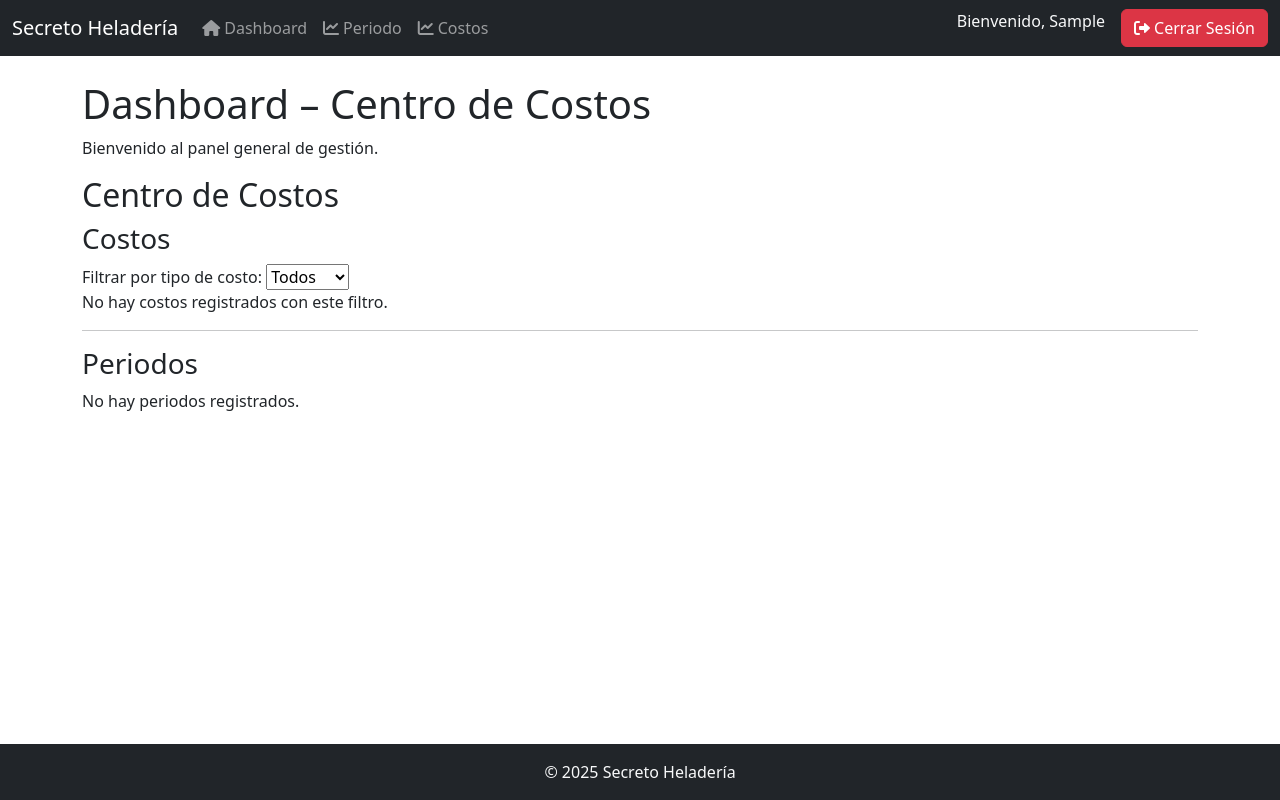
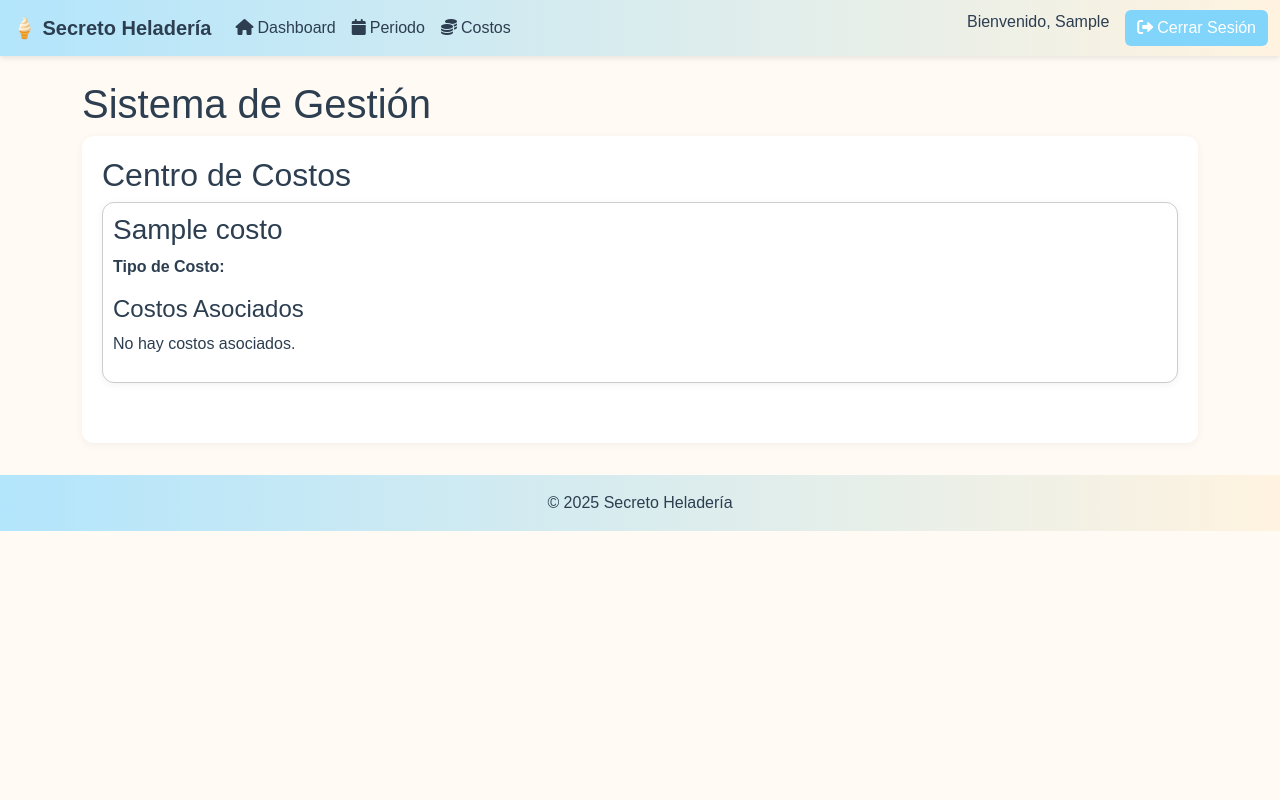
Before and after one commit to carlotee/secreto_heladeria, a Django app: page / in a window 1280 px wide. Run offline with Django 5.2, Linux system fonts and the light colour scheme; a user stored in the database is signed in; tables that the repository leaves empty hold one stand-in row (values such as "Sample post"); parts of the project's set-up code (start-up, migrations or seed data) failed here and were passed over.

Commit message:
Ya tu sabe

```diff
--- a/centro_costos/models.py
+++ b/centro_costos/models.py
@@ -13,12 +13,8 @@ class TipoCosto(models.Model):
         return self.nombre
 
 class Centro_Costos(models.Model):
-    TIPO_COSTO_CHOICES = [
-        ("Fijo", "Fijo"),
-        ("Variable","Variable"),
-    ]
     nombre = models.CharField(max_length=120,null=True, blank=True)
-    tipo_costo = models.CharField(max_length=10, choices=TIPO_COSTO_CHOICES, default="Fijo")
+    tipo_costo = models.ForeignKey(TipoCosto, on_delete=models.PROTECT)
     created_at = models.DateTimeField(auto_now_add=True)
     updated_at = models.DateTimeField(auto_now=True)
     deleted_at = models.DateTimeField(null=True, blank=True)
--- a/centro_costos/templates/centro_costos/base.html
+++ b/centro_costos/templates/centro_costos/base.html
@@ -9,26 +9,112 @@
     <link href="https://cdnjs.cloudflare.com/ajax/libs/font-awesome/6.0.0/css/all.min.css" rel="stylesheet">
 
     <style>
+        /* 💙 Paleta Celeste Crema */
+        :root {
+            --celeste-principal: #b3e5fc;
+            --celeste-oscuro: #81d4fa;
+            --crema-claro: #fffaf3;
+            --texto-oscuro: #2c3e50;
+            --navbar-bg: linear-gradient(90deg, #b3e5fc, #fff3e0);
+            --navbar-text: #2c3e50;
+        }
+
         html, body {
             height: 100%;
+            background-color: var(--crema-claro);
+            color: var(--texto-oscuro);
+            font-family: "Poppins", sans-serif;
         }
-        body {
-            display: flex;
-            flex-direction: column;
+
+        /* 💙 Navbar */
+        .navbar {
+            background: var(--navbar-bg);
+            box-shadow: 0 2px 6px rgba(0,0,0,0.1);
         }
+        .navbar-brand, .nav-link, .navbar-text {
+            color: var(--navbar-text) !important;
+            font-weight: 500;
+        }
+        .nav-link:hover {
+            color: var(--celeste-oscuro) !important;
+        }
+        .btn-danger {
+            background-color: var(--celeste-oscuro);
+            border: none;
+        }
+        .btn-danger:hover {
+            background-color: #4fc3f7;
+        }
+        .btn-outline-light {
+            color: var(--texto-oscuro);
+            border-color: var(--celeste-oscuro);
+        }
+        .btn-outline-light:hover {
+            background-color: var(--celeste-oscuro);
+            color: white;
+        }
+        .btn-light {
+            background-color: var(--celeste-principal);
+            border: none;
+            color: var(--texto-oscuro);
+        }
+        .btn-light:hover {
+            background-color: var(--celeste-oscuro);
+            color: white;
+        }
+
+        /* 💙 Contenido */
         .content-wrapper {
             flex: 1;
+            padding-bottom: 2rem;
         }
+
+        /* 💙 Footer */
         .footer {
-            margin-top: auto;
+            background: var(--navbar-bg);
+            color: var(--texto-oscuro);
+            font-weight: 500;
+        }
+
+        /* 💙 Tablas y secciones */
+        table {
+            background-color: white;
+            border-radius: 8px;
+            overflow: hidden;
+        }
+        th {
+            background-color: var(--celeste-principal);
+            color: var(--texto-oscuro);
+        }
+        tr:nth-child(even) {
+            background-color: #e3f2fd;
+        }
+        section {
+            background-color: white;
+            border-radius: 12px;
+            box-shadow: 0 2px 8px rgba(0,0,0,0.05);
+            padding: 20px;
+        }
+        h1, h2, h3, h4 {
+            color: var(--texto-oscuro);
+        }
+
+        /* 💙 Enlaces */
+        a {
+            color: var(--celeste-oscuro);
+        }
+        a:hover {
+            color: #0288d1;
         }
     </style>
 </head>
 <body>
 
-<nav class="navbar navbar-expand-lg navbar-dark bg-dark">
+<nav class="navbar navbar-expand-lg">
     <div class="container-fluid">
-        <a class="navbar-brand" href="{% url 'dashboard' %}">Secreto Heladería</a>
+        <a class="navbar-brand fw-bold" href="{% url 'dashboard' %}">
+            🍦 Secreto Heladería
+        </a>
         <button class="navbar-toggler" type="button" data-bs-toggle="collapse" data-bs-target="#navbarNav"
                 aria-controls="navbarNav" aria-expanded="false" aria-label="Toggle navigation">
             <span class="navbar-toggler-icon"></span>
@@ -37,14 +123,14 @@
         <div class="collapse navbar-collapse" id="navbarNav">
             <ul class="navbar-nav me-auto mb-2 mb-lg-0">
                 <li class="nav-item"><a class="nav-link" href="{% url 'dashboard' %}"><i class="fas fa-home me-1"></i>Dashboard</a></li>
-                <li class="nav-item"><a class="nav-link" href="{% url 'periodo' %}"><i class="fas fa-chart-line me-1"></i>Periodo</a></li>
-                <li class="nav-item"><a class="nav-link" href="{% url 'costo' %}"><i class="fas fa-chart-line me-1"></i>Costos</a></li>
+                <li class="nav-item"><a class="nav-link" href="{% url 'periodo' %}"><i class="fas fa-calendar me-1"></i>Periodo</a></li>
+                <li class="nav-item"><a class="nav-link" href="{% url 'costo' %}"><i class="fas fa-coins me-1"></i>Costos</a></li>
             </ul>
 
             <ul class="navbar-nav">
                 {% if user.is_authenticated %}
                     <li class="nav-item">
-                        <span class="navbar-text text-light me-3">
+                        <span class="navbar-text me-3">
                             Bienvenido, {{ user.first_name|default:user.username }}
                         </span>
                     </li>
@@ -76,7 +162,7 @@
     </div>
 </div>
 
-<footer class="footer bg-dark text-light text-center p-3">
+<footer class="footer text-center p-3">
     <p class="mb-0">© 2025 Secreto Heladería</p>
 </footer>
 
--- a/centro_costos/templates/centro_costos/dashboard.html
+++ b/centro_costos/templates/centro_costos/dashboard.html
@@ -1,76 +1,45 @@
 {% extends 'centro_costos/base.html' %}
 
 {% block content %}
-  <h1>Dashboard – Centro de Costos</h1>
-  <p>Bienvenido al panel general de gestión.</p>
+  <h1>Sistema de Gestión</h1>
 
   <section>
     <h2>Centro de Costos</h2>
 
-    <section>
-      <h3>Costos</h3>
+    {% if centros_con_periodos %}
+      {% for item in centros_con_periodos %}
+        {% with centro=item.centro costos=item.costos periodos=item.periodos %}
+          <section style="margin-bottom: 40px; border: 1px solid #ccc; padding: 10px;">
+            <h3>{{ centro.nombre }}</h3>
+            <p><strong>Tipo de Costo:</strong> {{ centro.tipo_costo.nombre }}</p>
 
-      <form method="get">
-        <label for="tipo">Filtrar por tipo de costo:</label>
-        <select name="tipo" id="tipo" onchange="this.form.submit()">
-          <option value="">Todos</option>
-          <option value="Fijo" {% if request.GET.tipo == 'Fijo' %}selected{% endif %}>Fijo</option>
-          <option value="Variable" {% if request.GET.tipo == 'Variable' %}selected{% endif %}>Variable</option>
-        </select>
-      </form>
-
-      {% if costos_filtrados %}
-        <table border="1">
+            <h4>Costos Asociados</h4>
+            {% if costos %}
+              <table border="1" cellpadding="5">
                 <thead>
                   <tr>
                     <th>Descripción</th>
                     <th>Valor</th>
-              <th>Tipo</th>
-              <th>Centro de Costo</th>
                     <th>Periodo</th>
                   </tr>
                 </thead>
                 <tbody>
-            {% for costo in costos_filtrados %}
+                  {% for costo in costos %}
                     <tr>
                       <td>{{ costo.descripcion }}</td>
-              <td>{{ costo.valor }}</td>
-              <td>{{ costo.tipo_costo.nombre }}</td>
-              <td>{% if costo.centro_costo %}{{ costo.centro_costo.nombre }}{% else %}-{% endif %}</td>
+                      <td>${{ costo.valor }}</td>
                       <td>{{ costo.periodo.año }} - {{ costo.periodo.mes }}</td>
                     </tr>
                   {% endfor %}
                 </tbody>
               </table>
             {% else %}
-        <p>No hay costos registrados con este filtro.</p>
+              <p>No hay costos asociados.</p>
+            {% endif %}
+        {% endwith %}
+      {% endfor %}
+    {% else %}
+      <p>No hay centros de costos registrados.</p>
     {% endif %}
   </section>
-
-    <hr>
-
-    <section>
-      <h3>Periodos</h3>
-      {% if periodos %}
-        <table border="1">
-          <thead>
-            <tr>
-              <th>Año</th>
-              <th>Mes</th>
-            </tr>
-          </thead>
-          <tbody>
-            {% for periodo in periodos %}
-            <tr>
-              <td>{{ periodo.año }}</td>
-              <td>{{ periodo.mes }}</td>
-            </tr>
-            {% endfor %}
-          </tbody>
-        </table>
-      {% else %}
-        <p>No hay periodos registrados.</p>
-      {% endif %}
-    </section>
-  </section>
 {% endblock %}
--- a/centro_costos/views.py
+++ b/centro_costos/views.py
@@ -5,8 +5,6 @@ from django.db.models import Q, Sum
 from .models import Periodo, TipoCosto, Centro_Costos, Costo
 from .forms import PeriodoForm, TipoCostoForm, CentroCostosForm, CostoForm, ConfirmarEliminarCostoForm
 
-
-# ---------- PERIODOS ----------
 
 def periodo(request):
     periodos = Periodo.objects.all().order_by('-año', '-mes')
@@ -54,21 +52,18 @@ def periodo_eliminar(request, pk):
     return render(request, 'centro_costos/periodo_confirm_eliminar.html', {'periodo': periodo})
 
 
-# ---------- TIPO DE COSTO ----------
 
 def tipo_costo(request):
     tipos = TipoCosto.objects.all()
     return render(request, 'centro_costos/tipo_costo.html', {'tipos': tipos})
 
 
-# ---------- CENTRO DE COSTOS ----------
 
 def centro_costos(request):
     centros = Centro_Costos.objects.filter(deleted_at__isnull=True).order_by('-created_at')
     return render(request, 'centro_costos/centro_costos.html', {'centros': centros})
 
 
-# ---------- COSTOS ----------
 
 def costo(request):
     costos = Costo.objects.select_related('tipo_costo', 'centro_costo', 'periodo').all()
@@ -149,60 +144,38 @@ def costo_eliminar(request, pk):
     return render(request, 'centro_costos/costo_eliminar.html', {'costo': costo, 'form': form})
 
 
-# ---------- DASHBOARD / REPORTES ----------
-
 @login_required
 def dashboard(request):
-    from django.db.models import Count
+    centros = Centro_Costos.objects.prefetch_related('costo_set__periodo', 'tipo_costo')
 
-    costos_por_tipo = Costo.objects.values('tipo_costo__nombre').annotate(
-        total=Sum('valor'),
-        cantidad=Count('id')
+    centros_con_periodos = []
+    for centro in centros:
+        costos = centro.costo_set.all()
+        periodos = (
+            Periodo.objects
+            .filter(costo__centro_costo=centro)
+            .distinct()
+            .order_by('-año', '-mes')
+        )
+
+        centros_con_periodos.append({
+            'centro': centro,
+            'costos': costos,
+            'periodos': periodos,
+        })
+
+    ultimo_periodo = Periodo.objects.order_by('-año', '-mes').first()
+    costos_recientes = (
+        Costo.objects.filter(periodo=ultimo_periodo).aggregate(total=Sum('valor'))['total']
+        if ultimo_periodo else 0
     )
 
-    costos_por_centro = Costo.objects.filter(
-        centro_costo__isnull=False
-    ).values('centro_costo__nombre', 'centro_costo__tipo_costo').annotate(
-        total=Sum('valor')
-    )
-
-    ultimo_periodo = Periodo.objects.order_by('-año', '-mes').first()
-    costos_recientes = None
-    if ultimo_periodo:
-        costos_recientes = Costo.objects.filter(
-            periodo=ultimo_periodo
-        ).aggregate(total=Sum('valor'))['total'] or 0
-
     context = {
-        'costos_por_tipo': costos_por_tipo,
-        'costos_por_centro': costos_por_centro,
+        'centros_con_periodos': centros_con_periodos,
+        'ultimo_periodo': ultimo_periodo,
         'costos_recientes': costos_recientes,
-        'ultimo_periodo': ultimo_periodo,
         'total_centros': Centro_Costos.objects.filter(deleted_at__isnull=True).count(),
         'total_tipos': TipoCosto.objects.count(),
     }
+
     return render(request, 'centro_costos/dashboard.html', context)
-
-
-def reporte_periodo(request, periodo_id):
-    periodo = get_object_or_404(Periodo, pk=periodo_id)
-    costos = Costo.objects.filter(periodo=periodo).select_related(
-        'tipo_costo', 'centro_costo'
-    )
-
-    total_general = costos.aggregate(total=Sum('valor'))['total'] or 0
-    total_fijos = costos.filter(centro_costo__tipo_costo='Fijo').aggregate(
-        total=Sum('valor')
-    )['total'] or 0
-    total_variables = costos.filter(centro_costo__tipo_costo='Variable').aggregate(
-        total=Sum('valor')
-    )['total'] or 0
-
-    context = {
-        'periodo': periodo,
-        'costos': costos,
-        'total_general': total_general,
-        'total_fijos': total_fijos,
-        'total_variables': total_variables,
-    }
-    return render(request, 'centro_costos/reporte_periodo.html', context)
--- a/secreto_heladeria/settings.py
+++ b/secreto_heladeria/settings.py
@@ -142,6 +142,7 @@ USE_TZ = True
 
 STATIC_URL = '/static/'
 
+
 # Default primary key field type
 # https://docs.djangoproject.com/en/5.2/ref/settings/#default-auto-field
 
--- a/secreto_heladeria/urls.py
+++ b/secreto_heladeria/urls.py
@@ -37,7 +37,6 @@ urlpatterns = [
     path('costos/crear/', centro_costos_views.costo_crear, name='costo_crear'),
     path('costos/<int:pk>/editar/', centro_costos_views.costo_act, name='costo_act'),
     path('costos/<int:pk>/eliminar/', centro_costos_views.costo_eliminar, name='costo_eliminar'),
-    path('reportes/periodo/<int:periodo_id>/', centro_costos_views.reporte_periodo, name='reporte_periodo'),
     path('', produccion_views.producto, name='producto'),
     path('crear/', produccion_views.producto_crear, name='producto_crear'),
     path('<int:pk>/', produccion_views.producto_detalle, name='producto_detalle'),
```
Also changed, not shown: produccion/models.py (+12 -1 lines), proveedores/admin.py (+1 -7 lines), proveedores/models.py (+0 -11 lines), centro_costos/templates/centro_costos/reporte_periodo.html (deleted). Lines whose indentation alone changed are shown as unchanged.
